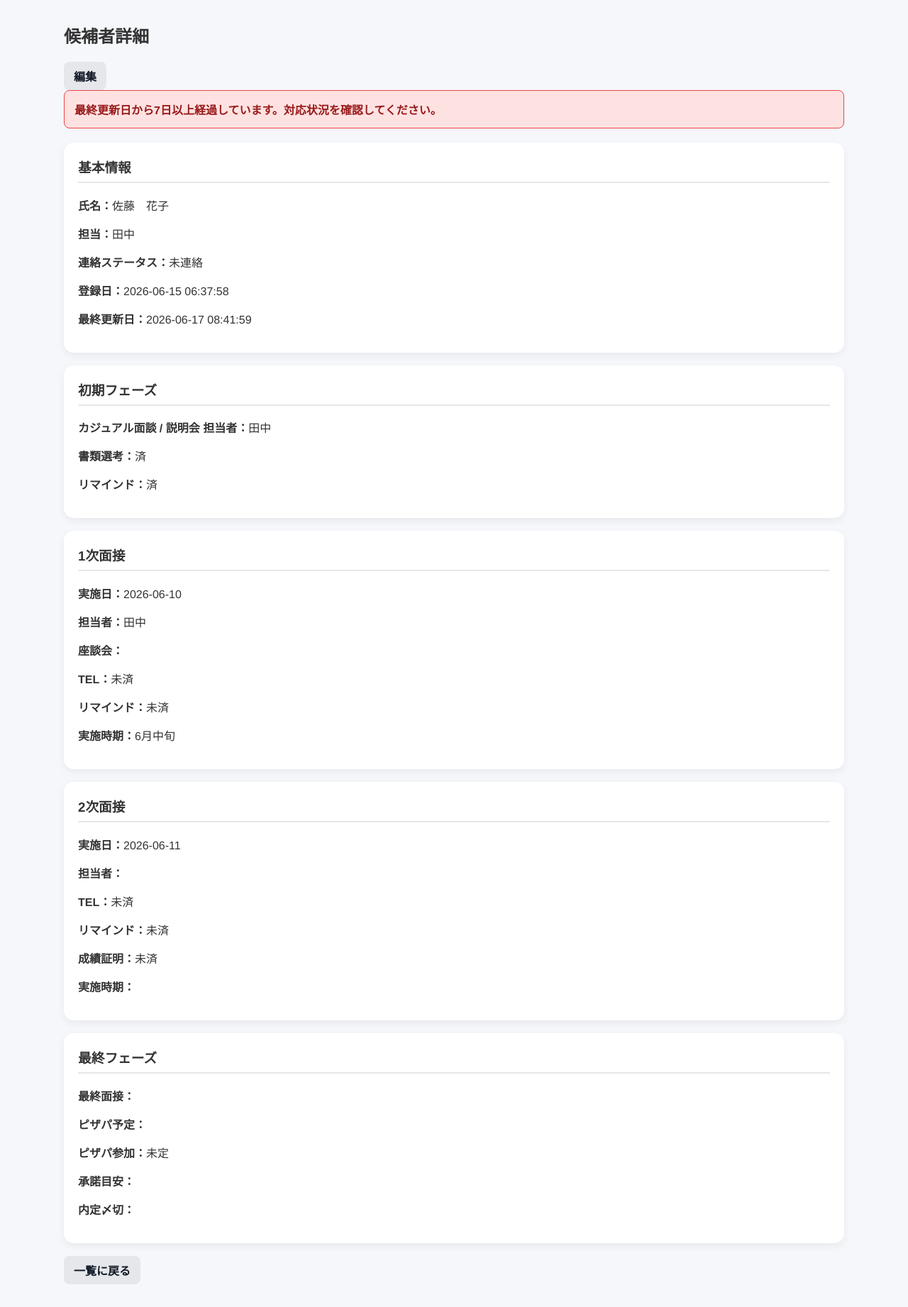
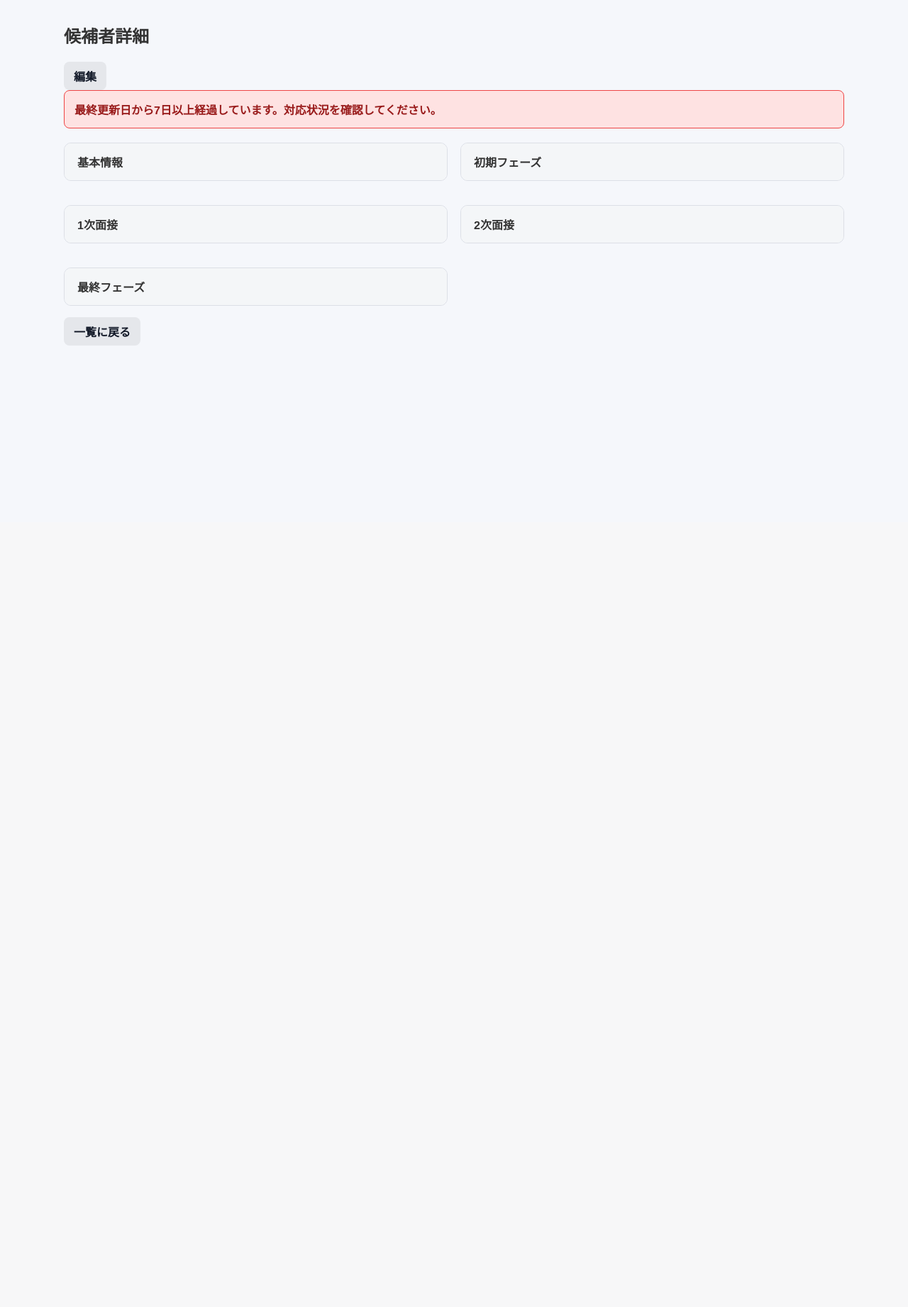
Before and after one commit to Y-Sasaki213/tech_teamC, a Flask app: page /candidates/1 in a window 1280 px wide. Shown: the part 64-1906 px from the top of the page at 71% size. After the commit the page ends 551 px from the top, so only its background shows below. Run offline with Flask 3, Linux system fonts and the light colour scheme; data comes from the database, SQL or seed files in the repository.

Commit message:
fix:
詳細ページUI作成（アコーディオンUI）

```diff
--- a/recruit_app/static/css/detail.css
+++ b/recruit_app/static/css/detail.css
@@ -1,4 +1,50 @@
 /* ===== 詳細ページ ===== */
+.accordion-grid {
+  display: grid;
+  grid-template-columns: 1fr 1fr;
+  gap: 18px;
+  align-items: start;
+}
+
+.accordion-card {
+  width: 100%;
+  margin-bottom: 0;
+}
+
+.accordion {
+  margin-bottom: 16px;
+  border: 1px solid #dcdfe6;
+  border-radius: 10px;
+  background-color: #ffffff;
+  overflow: hidden;
+}
+
+.accordion-title {
+  padding: 14px 18px;
+  font-size: 16px;
+  font-weight: bold;
+  cursor: pointer;
+  background-color: #f4f6f8;
+  color: #333;
+  list-style: none;
+}
+
+.accordion-title:hover {
+  background-color: #eaf1f8;
+}
+
+.accordion-content {
+  padding: 18px;
+  display: flex;
+  flex-direction: column;
+  gap: 10px;
+  border-top: 1px solid #e0e0e0;
+}
+
+.accordion[open] .accordion-title {
+  background-color: #dceeff;
+  color: #0056b3;
+}
 
 .alert-box {
   background-color: #fee2e2;
--- a/recruit_app/templates/detail.html
+++ b/recruit_app/templates/detail.html
@@ -17,51 +17,66 @@
 </div>
 {% endif %}
 
-<section class="detail-card">
-  <h3>基本情報</h3>
+<div class="accordion-grid">
+  <!-- 基本情報 -->
+  <details class="accordion">
+    <summary class="accordion-title">基本情報</summary>
+    <div class="accordion-content">
+
       <p><strong>氏名：</strong>{{ candidate.name }}</p>
       <p><strong>担当：</strong>{{ candidate.owner }}</p>
       <p><strong>連絡ステータス：</strong>{{ candidate.contact_status }}</p>
       <p><strong>登録日：</strong>{{ candidate.created_at }}</p>
       <p><strong>最終更新日：</strong>{{ candidate.updated_at }}</p>
-</section>
+    </div>
+  </details>
 
-<section class="detail-card">
-  <h3>初期フェーズ</h3>
+  <!--初期フェーズ-->
+  <details class="accordion">
+    <summary class="accordion-title">初期フェーズ</summary>
+    <div class="accordion-content">
       <p><strong>カジュアル面談 / 説明会 担当者：</strong>{{ candidate.casual_event_staff }}</p>
       <p><strong>書類選考：</strong>{{ candidate.document_screening }}</p>
       <p><strong>リマインド：</strong>{{ candidate.initial_remind }}</p>
-</section>
+    </div>
+  </details>
 
-<section class="detail-card">
-  <h3>1次面接</h3>
+  <details class="accordion">
+    <summary class="accordion-title">1次面接</summary>
+    <div class="accordion-content">
+
       <p><strong>実施日：</strong>{{ candidate.first_interview_date }}</p>
       <p><strong>担当者：</strong>{{ candidate.first_interviewer }}</p>
       <p><strong>座談会：</strong>{{ candidate.first_meeting }}</p>
       <p><strong>TEL：</strong>{{ candidate.first_tel }}</p>
       <p><strong>リマインド：</strong>{{ candidate.first_remind }}</p>
       <p><strong>実施時期：</strong>{{ candidate.first_period }}</p>
-</section>
+    </div>
+  </details>
 
-<section class="detail-card">
-  <h3>2次面接</h3>
+  <details class="accordion">
+    <summary class="accordion-title">2次面接</summary>
+    <div class="accordion-content">
       <p><strong>実施日：</strong>{{ candidate.second_interview_date }}</p>
       <p><strong>担当者：</strong>{{ candidate.second_interviewer }}</p>
       <p><strong>TEL：</strong>{{ candidate.second_tel }}</p>
       <p><strong>リマインド：</strong>{{ candidate.second_remind }}</p>
       <p><strong>成績証明：</strong>{{ candidate.transcript }}</p>
       <p><strong>実施時期：</strong>{{ candidate.second_period }}</p>
-</section>
+    </div>
+  </details>
 
-<section class="detail-card">
-  <h3>最終フェーズ</h3>
+  <details class="accordion">
+    <summary class="accordion-title">最終フェーズ</summary>
+    <div class="accordion-content">
       <p><strong>最終面接：</strong>{{ candidate.final_interview }}</p>
       <p><strong>ピザパ予定：</strong>{{ candidate.pizza_party_plan }}</p>
       <p><strong>ピザパ参加：</strong>{{ candidate.pizza_party_join }}</p>
       <p><strong>承諾目安：</strong>{{ candidate.acceptance_estimate }}</p>
       <p><strong>内定〆切：</strong>{{ candidate.offer_deadline }}</p>
-</section>
-
+    </div>
+  </details>
+</div>
 <a class="btn" href="{{ url_for('index') }}">一覧に戻る</a>
 
 {% endblock %}
```
Lines whose indentation alone changed are shown as unchanged.
